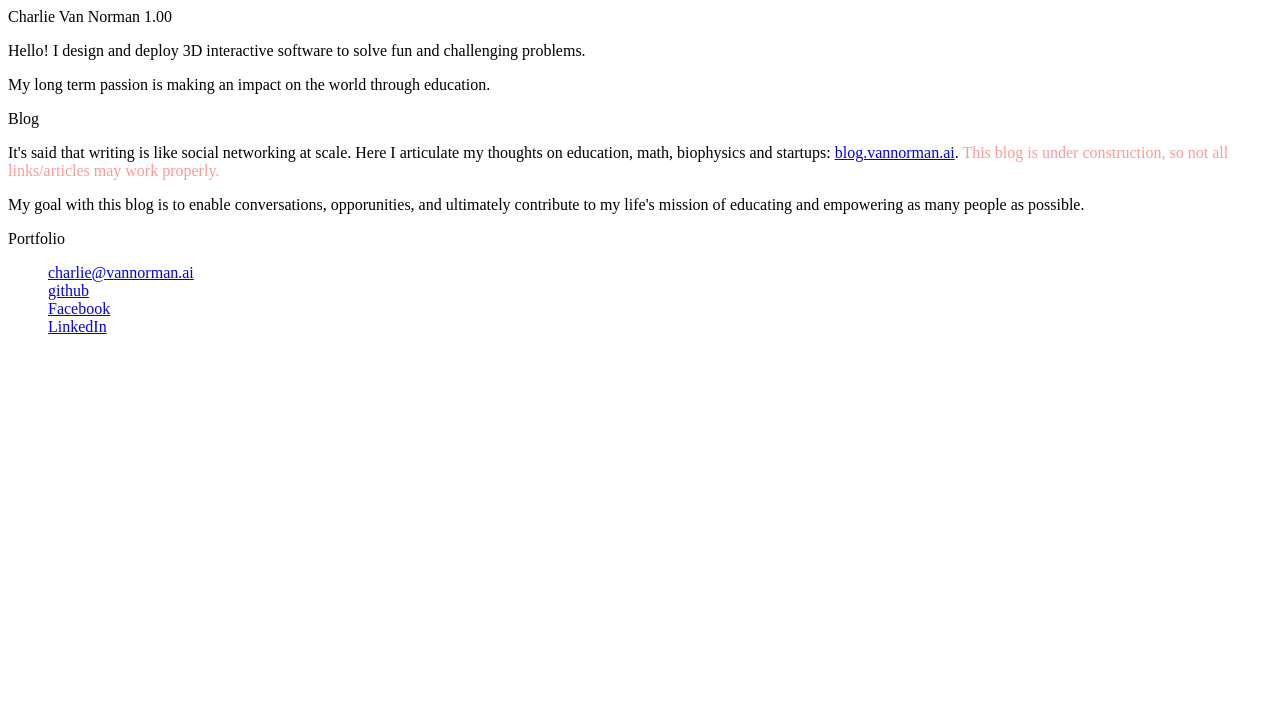
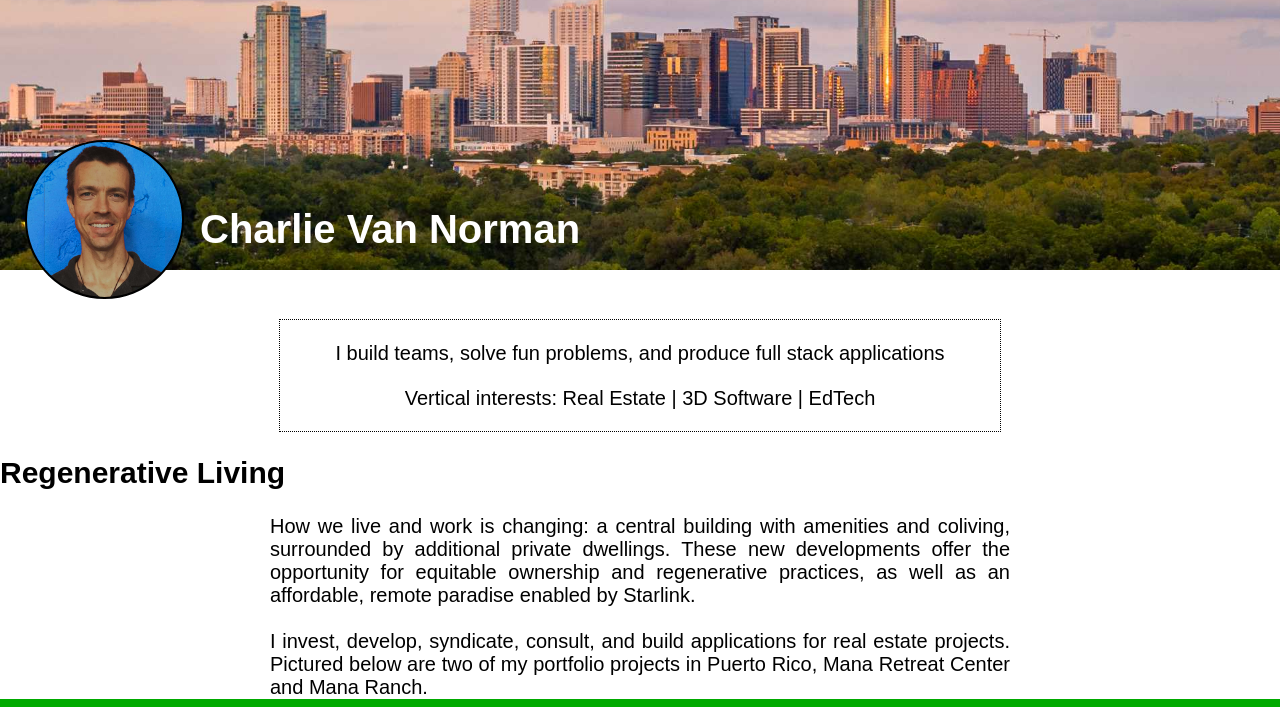
Before and after one commit to vannorman/vannorman, a Django app: template vannorman/templates/home.html in a window 1280 px wide. Shown: the top 715 px of the page. Before the commit the page ends 334 px from the top, so only its background shows below. Run offline with Django 3.2, Linux system fonts and the light colour scheme; the template is opened without the code that fills it, so the values that code supplies are empty; some libraries are stand-ins or nearby versions.

Commit message:
move home2 hom2

```diff
--- a/vannorman/templates/home.html
+++ b/vannorman/templates/home.html
@@ -1,110 +1,63 @@
-{% extends 'base.html' %}
 {% load static %}
 	<head>
-		<title> Charlie	Van Norman</title>
+		<title> Charlie	Van Norman 2.0</title>
 	<link rel="icon" type="image/png" sizes="16x16" href="static/img/favicon_z.png" />
 	<meta name="google-site-verification" content="KPrCTIkFg3RCIWPoYvQO3QBnFcEqKflrEQI_6ztrwzE" />
 	{% block styles %}
-		{{ block.super }}
-		<link rel='stylesheet' href="{% static 'css/home.css' %}" type='text/css'>
-		<link rel='stylesheet' href="/static/css/imageviewer.css{{version}}" type='text/css'>
-		<link rel='stylesheet' href="/static/css/canvas_big.css{{version}}" type='text/css'>
-		<link rel='stylesheet' href="/static/css/portfolio.css{{version}}" type='text/css'>
+		<link rel='stylesheet' href="static/css/home.css"|add:version|safe type='text/css'>
 	{% endblock %}
 
 	{% block scripts %}
-		{{ block.super }}
-<!--		<script src='static/js/home.js'|add:version|safe %}'></script>-->
-		<script src='static/js/imageviewer.js'|add:version|safe ></script>
+<!--		<script src='static/js/home2.js'|add:version|safe ></script> -->
 	{% endblock %}
 	</head>
 <body>
 
-{% block content %}
-<div id="content">
-	<div class="tab" id="tab_hello">
-		<div class="container">
-			<div class="title"> Charlie Van Norman 1.00 </div>
-
-			<P> Hello! I design and deploy 3D interactive software to solve fun and challenging problems.</p>
-			<p> My long term passion is making an impact on the world through education.
-			<!-- <p> New heroes are born every day. With the right knowledge and opportunities, they may be empowered. My life's ambition is to empower as many people as possible. -->
-			</p>
-		</div>
+<div id="top">
+    <div id="portrait"></div>
+    <h1 id='name2'> Charlie Van Norman </h1>
 
 </div>
-<!--	<div class="tab" id="tab_about">
-		<div class="title"> About me </div>
- <p> Video games had a big impact on me; growing up I would find myself totally engrossed in deep and rich virtual worlds, often with my friends, for hours at a time. Games are one of the highest fidelity ways to create and share experiences. </p>
-		<p> I love to build and play gamesLately, I've been building VR and AR apps, as well as deep neural networks. </p>
-		<p> Currently, I am studying deep learning.
+<div id="intro2">
+    <p> I build teams, solve fun problems, and produce full stack applications </p>
+    <p> Vertical interests: Real Estate | 3D Software | EdTech </p>
 </div>
-	-->
-	<div class="tab" id="tab_blog">
+<div id="content">
+    <h2> Regenerative Living</h2>
+    <p> How we live and work is changing: a central building with amenities and coliving, surrounded by additional private dwellings. These new developments offer the opportunity for equitable ownership and regenerative practices, as well as an affordable, remote paradise enabled by Starlink.</p>
+    <br>    <p> I invest, develop, syndicate, consult, and build applications for real estate projects. Pictured below are two of my portfolio projects in Puerto Rico, Mana Retreat Center and Mana Ranch.</p>
+    <div class="bar green"></div>
+    <div class="bar"></div>
     <div class="container">
-			<div class="title"> Blog </div>
-		<p> It's said that writing is like social networking at scale. Here I articulate my thoughts on education, math, biophysics and startups: <a href="http://blog.vannorman.ai/">blog.vannorman.ai</a>. <span style='color:#f99'> This blog is under construction, so not all links/articles may work properly.</span>
-			<p> My goal with this blog is to enable conversations, opporunities, and ultimately contribute to my life's mission of educating and empowering as many people as possible.
-
-			</p>
+        <div class="tile">
+            <img src="/static/img/mana1.jpg" alt="">
         </div>
-
+        <div class="tile">
+            <img src="https://via.placeholder.com/800x600/C72B41/9F2234" alt="">
         </div>
-
-	<div class="tab" id="tab_portfolio">
-		<div id="portfolio">
-		<div class="title"> Portfolio </div>
-
-		<ul>
-			{% for item in works %}
-				<li class='item'>
-					<div class='title'><a href={{item.link}} target="_blank"> {{ item.title }} </a></div>
-				{% if item.video.source %}
-					<div class="iframe" style="height:360px;width:640px;">
-						<iframe src="{{item.video.source}}" width="640" height="360" frameborder="0" webkitallowfullscreen mozallowfullscreen allowfullscreen></iframe>
-					</div>
-				{% endif %}
-					<div class='featured'>
-
-					</div>
-					<div class="backgroundGradient"></div>
-					<div class='content'>
-						<div class="top1">
-							<div class="description">
-								{{ item.description|safe }}
-								<!-- &#8212;
-								{{ item.position }} -->
+        <div class="tile">
+            <img src="https://via.placeholder.com/800x600/800834/66062A" alt="">
         </div>
     </div>
-
-					<div class="imageListContainer">
-							<ul class='imageList'>
-
-							{% for image in item.images %}
-								<li>
-									<a class="imageLink" href=javascript:void(0) onclick=javascript:IMAGE_VIEWER.Show(this); target='_blank' name='{{image.img}}'>
-										<div class="img {{image.class}}" style='background-image:url("/static/img/{{ image.img }}");' ></div>
-										<div class='imageHover {{image.class}}'></div>
-									</a>
-
-								</li>
-							{% endfor %}
-							</ul>
+    <div class="bar"></div>
+    <div class="bar green"></div>
+    <h2> Regenerative Living</h2>
+    <p> I am an investor and developer of micro-campuses across the U.S. and Latin America. The way humans live and work is changing; remote, Starlink enabled villages are popping up everywhere. Especially interesting to me is the equitable, fractional ownership models available, and the opportunity to design regenerative spaces for the ecosystem and for our selves, our work, and our relationships.</p>
+    <div class="container">
+        <div class="tile">
+            <img src="https://via.placeholder.com/800x600/EE4540/BE3733" alt="">
         </div>
-				</li>
-			{% endfor %}
-		</ul>
-
+        <div class="tile">
+            <img src="https://via.placeholder.com/800x600/C72B41/9F2234" alt="">
         </div>
-	<div class="tab" id="tab_contact">
-		<div class="email">
-			<ul style="list-style-type:none">
-				<li> <a href="mailto:charlie@vannorman.ai" target="_blank">charlie@vannorman.ai</a> </li>
-<li>				<a href="https://github.com/vannorman/" target="_blank">github</a></li>
-<li>				<a href="https://facebook.com/charlievannorman/" target="_blank">Facebook</a></li>
-<li>				<a href="https://linkedin.com/in/charlie-xr/" target="_blank">LinkedIn</a></li>
+        <div class="tile">
+            <img src="https://via.placeholder.com/800x600/800834/66062A" alt="">
+        </div>
+        <div class="tile">
+            <img src="https://via.placeholder.com/800x600/530332/420228" alt="">
+        </div>
+        <div class="tile">
+            <img src="https://via.placeholder.com/800x600/2E122D/2A021A" alt="">
         </div>
     </div>
 </div>
-
-{% endblock %}
--- a/vannorman/views.py
+++ b/vannorman/views.py
@@ -527,7 +527,7 @@ def home(request):
 #		{ "name" : "soundcloud.com/vannorman", "link" : "https://soundcloud.com/vannorman" },
 #	]
 
-	return renderWithNav(request,'home2.html', obj)
+	return renderWithNav(request,'home.html', obj)
 
 def file_a(request):
 	return HttpResponse("7GN_wPd4X1PrCxmqKOrw9sHsAd0_uayFhOnWdEw6Ytc.HrFduo8MJADNQACN38q371h8yDpWwuARiTcP3lgNOOM")
```
Also changed, not shown: vannorman/templates/home2.html (deleted, +0 -63 lines). Lines whose indentation alone changed are shown as unchanged.
